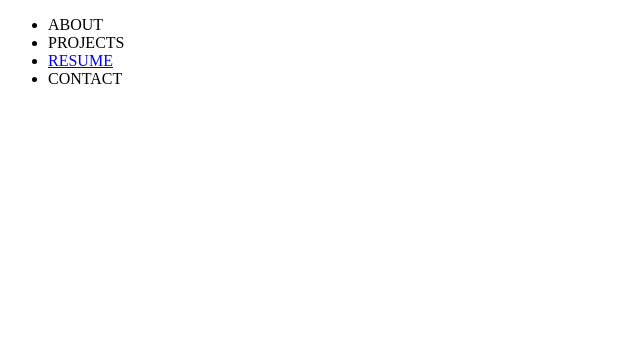
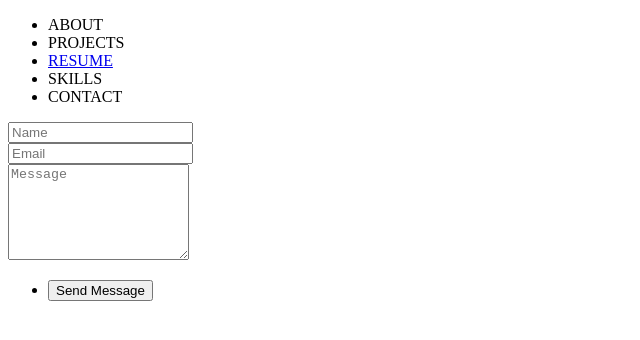
Before and after one commit to coreyladovsky/portfolio, a React (Create React App) app: page /contact in a window 1280 px wide. Shown: the top 340 px of the page, without its empty margins (0-640 px from the left). Built offline with nearby package versions, Linux system fonts and the light colour scheme; the HTML template or start-up script is replaced by a standard one.

Commit message:
form on page

```diff
--- a/src/App.js
+++ b/src/App.js
@@ -4,6 +4,7 @@ import "./App.css";
 import NavBar from "./components/nav";
 import { About } from "./components/about";
 import Projects from "./components/project";
+import Contact from "./components/contact";
 
 class App extends Component {
   render() {
@@ -15,6 +16,7 @@ class App extends Component {
           <Switch>
             <Route exact path="/about" component={About} />
             <Route exact path="/projects" component={Projects} />
+            <Route exact path="/contact" component={Contact} />
           </Switch>
         </div>
       </BrowserRouter>
--- /dev/null
+++ b/src/components/contact.jsx
@@ -0,0 +1,36 @@
+import React from 'react';
+
+class Contact extends React.Component {
+  render () {
+    return(
+      <div>
+
+					<form method="post" action="https://formspree.io/coreyladovsky@gmail.com">
+						<div className="row">
+							<div >
+								<input type="text" name="name" placeholder="Name" />
+							</div>
+							<div>
+								<input type="email" name="email" placeholder="Email" />
+							</div>
+						</div>
+						<div >
+							<div >
+								<textarea name="message" placeholder="Message" rows="6"></textarea>
+							</div>
+						</div>
+						<div >
+							<div>
+								<ul className="actions">
+									<li><input type="submit" value="Send Message" /></li>
+								</ul>
+							</div>
+						</div>
+					</form>
+
+      </div>
+    );
+  }
+}
+
+export default Contact;
--- a/src/components/nav.jsx
+++ b/src/components/nav.jsx
@@ -27,7 +27,11 @@ class NavBar extends React.Component {
           <li>
             <a href={resume} className="resume-link" target="_blank">RESUME</a>
           </li>
+          <li>
+            SKILLS
+          </li>
           <li>CONTACT</li>
+
         </ul>
 
 
```
